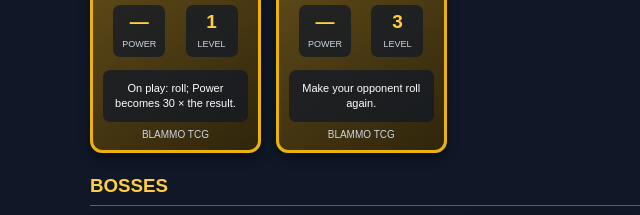
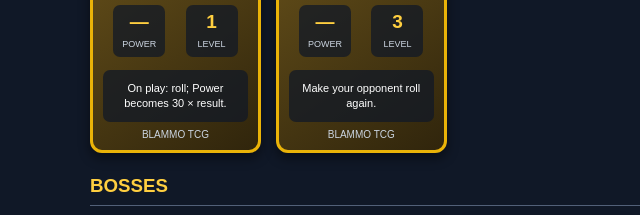
Before and after one commit to bobtini/blammo-tcg, a plain HTML site: page index.html in a window 1280 px wide. Shown: the part 2178-2393 px from the top of the page, 0-640 px from the left. Drawn offline with nearby package versions, Linux system fonts and the light colour scheme.

Commit message:
Fix formatting of Glub ability description

```diff
--- a/index.html
+++ b/index.html
@@ -394,7 +394,7 @@ const cards = [
 ["Lucky Dice",null,2,"Your next dice roll gets +2."],
 ["Frankenstein",145,2,"Once per turn: inspect the top card of your deck."],
 ["Krud",100,1,"No special ability."],
-["Glub",null,1,"On play: roll; Power becomes 30 × the result."],
+["Glub",null,1,"On play: roll; Power becomes 30 × result."],
 ["Time Machine",null,3,"Make your opponent roll again."],
 ["Doggo",350,6,"No special ability."]
 ];
```
